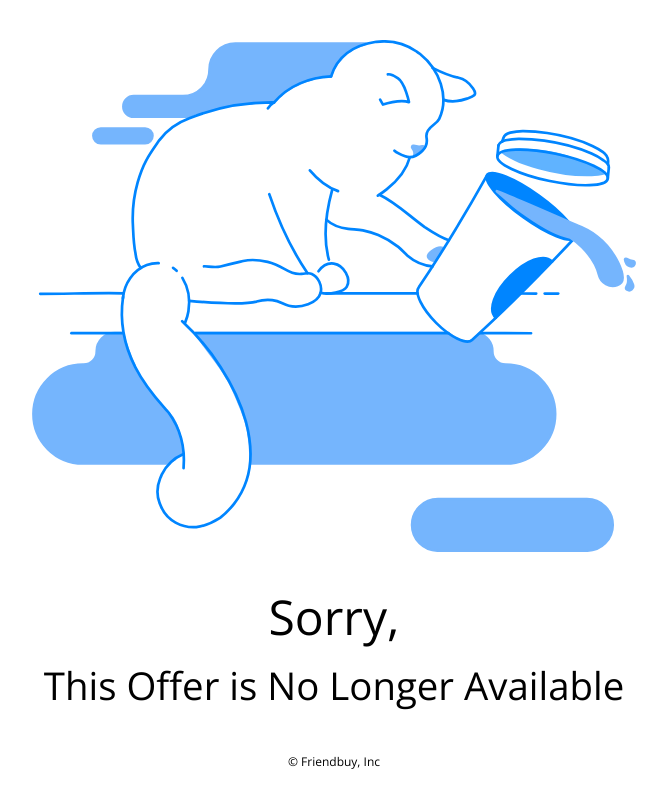
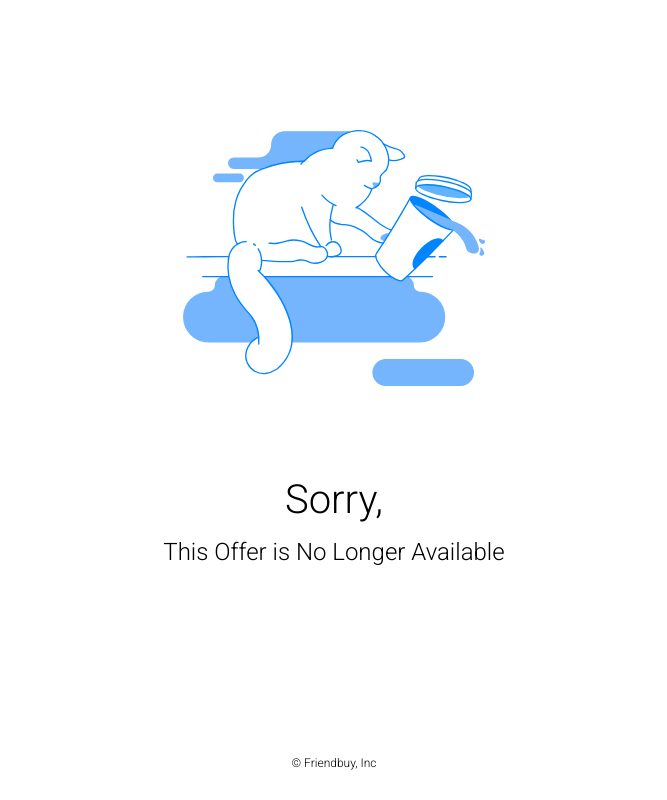
Before and after one commit to dhull/blocked-referral, a plain HTML site: page index.html in a window 1280 px wide. Shown: the whole page, without its empty margins (306-973 px from the left). Drawn offline with nearby package versions, Linux system fonts and the light colour scheme.

Commit message:
Apply CSS updates from Jackie.

```diff
--- a/index.html
+++ b/index.html
@@ -4,21 +4,25 @@
     <meta charset="UTF-8" />
     <title>Friendbuy - Offer Not Valid</title>
     <link
-      href="https://fonts.googleapis.com/css?family=Open+Sans:300,400"
+      href="https://fonts.googleapis.com/css?family=Roboto:300"
       rel="stylesheet"
     />
     <style>
       body {
         background: #fff;
-        font-family: "Open Sans", sans-serif;
+        font-family: "Roboto", sans-serif;
         color: #000;
         text-align: center;
-        font-weight: 400;
+        font-weight: 300;
       }
       h1 {
-        font-weight: 400;
+        font-weight: 300;
         font-size: 40px;
-        font-size: 6vmin;
+        font-size: 5vmin;
+      }
+      .subhead {
+        font-size: 24px;
+        font-size: 3vmin;
       }
       a {
         color: #000;
@@ -34,8 +38,8 @@
       }
       div.oopscat {
         width: 80%;
-        max-height: 80%;
-        margin: 0 auto;
+        max-height: 40%;
+        margin: 90px auto;
         display: flex;
       }
       img.oopscat {
@@ -48,7 +52,7 @@
         left: 50%;
         transform: translateX(-50%);
         font-size: 12px;
-        font-weight: 400;
+        font-weight: 300;
       }
     </style>
   </head>
@@ -57,7 +61,7 @@
       <div class="oopscat">
         <img class="oopscat" src="OopsCat2.0.svg" alt="" />
       </div>
-      <h1 class="text-center">Sorry,<br /><span style="font-size: 80%;">This Offer is No Longer Available</span></h1>
+      <h1 class="text-center">Sorry,<br /><span class="subhead">This Offer is No Longer Available</span></h1>
     </div>
     <div class="text-center copy">
       <a href="https://friendbuy.com">&copy; Friendbuy, Inc</a>
```
